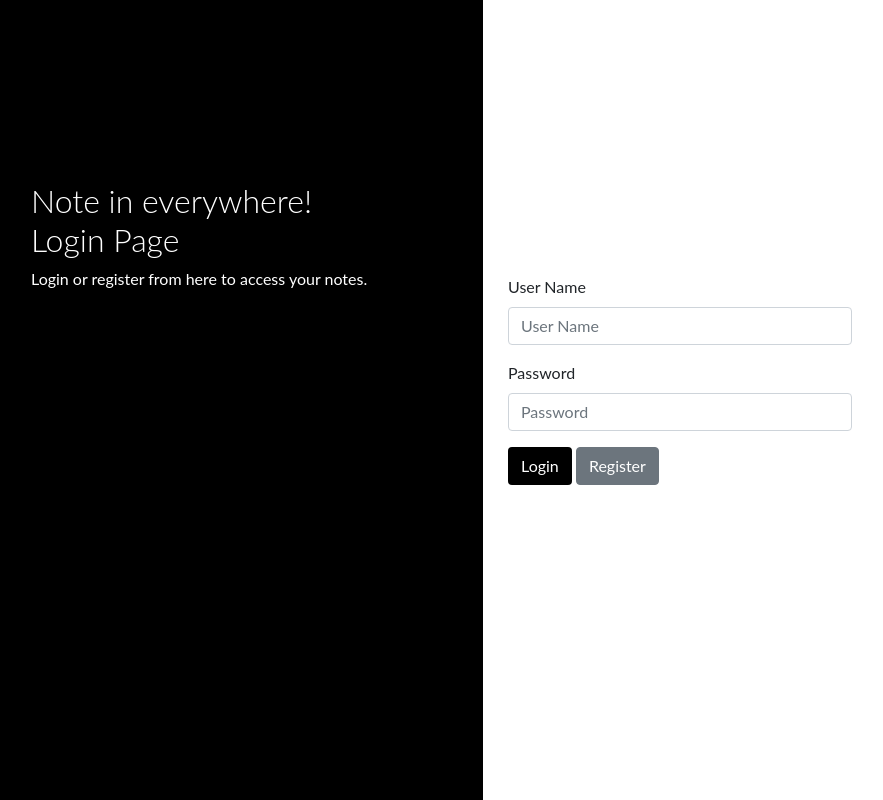
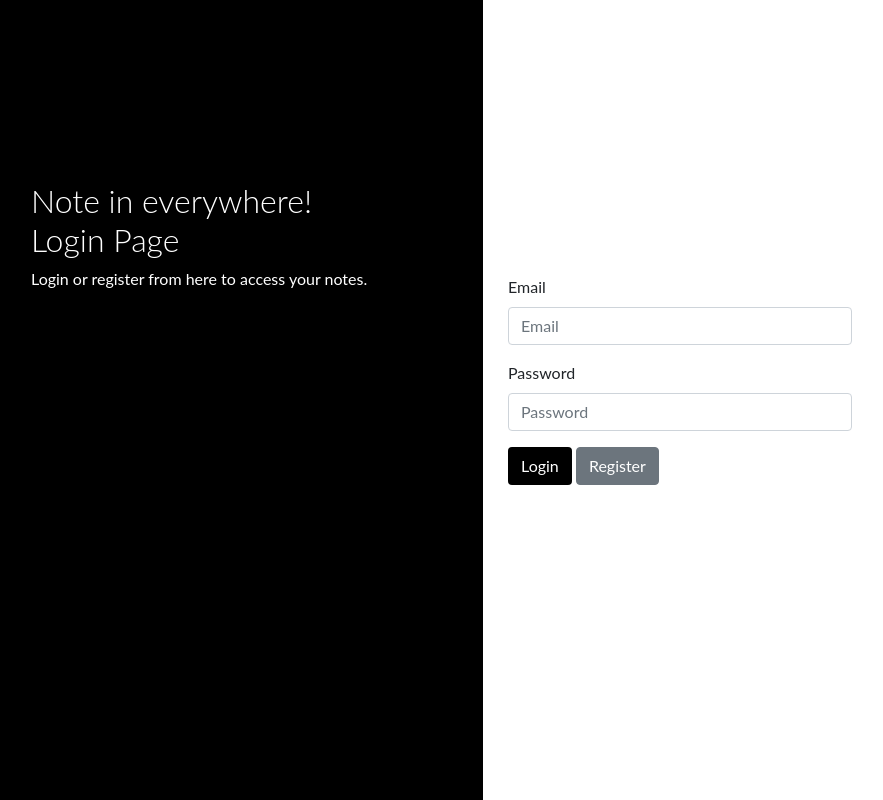
Before and after one commit to Garibov2001/NoteEveryWhere, a Flask app: page / in a window 1280 px wide. Shown: the whole page, without its empty margins (29-912 px from the left). Run offline with Flask 2, Linux system fonts and the light colour scheme; some libraries are stand-ins or nearby versions.

Commit message:
login is done

```diff
--- a/main.py
+++ b/main.py
@@ -39,14 +39,23 @@ class users(db.Model):
 @app.route('/login', methods = ['GET','POST'])
 def login_page():
     if request.method == 'POST':
-        pass
+        email = request.form['email']
+        password = request.form['password']
+        if(email and password):
+            record = users.query.filter(users.email == email, users.password == password).first()
+            if(record):
+                return 'Good'
+            else:
+                flash('Email or password is not true!', 'danger')
+                return render_template('login.html', invalidField = request.form)
+        else:
+            flash('Email or password field is empty!', 'danger')
+            return render_template('login.html', invalidField = request.form)
     else:
-        return render_template('login.html')
-
+        return render_template('login.html', invalidField = request.form)
 
 @app.route('/register', methods = ['GET','POST'])
 def register_page():
-
     if (request.method == 'POST'):
         name = request.form['name']
         surname = request.form['surname']
@@ -77,11 +86,6 @@ def register_page():
 
 
 
-
-
-
-
-
 # ===========================================
 # ---------------Entry Point(Start) ---------------
 # ===========================================
--- a/templates/login.html
+++ b/templates/login.html
@@ -31,12 +31,16 @@
                     {% endwith %}
                 </div>
                 <div class="form-group">
-                    <label>User Name</label>
-                    <input type="text" class="form-control" placeholder="User Name">
+                    <label>Email</label>
+                    {% if invalidField %}
+                        <input value="{{invalidField['email']}}" name="email" type="text" class="form-control" placeholder="Email">
+                    {% else %}
+                        <input value="{{invalidField['email']}}" name="email" type="text" class="form-control" placeholder="Email">
+                    {% endif %}
                 </div>
                 <div class="form-group">
                     <label>Password</label>
-                    <input type="password" class="form-control" placeholder="Password">
+                    <input name="password" type="password" class="form-control" placeholder="Password">
                 </div>
                 <button type="submit" class="btn btn-black">Login</button>
                 <a href="{{url_for('register_page')}}" class="btn btn-secondary">Register</a>
```
Also changed, not shown: templates/account.html (added).
